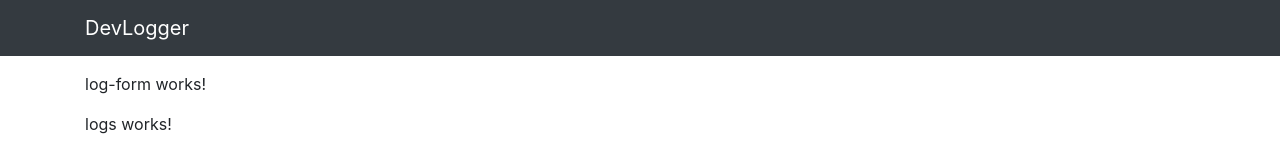
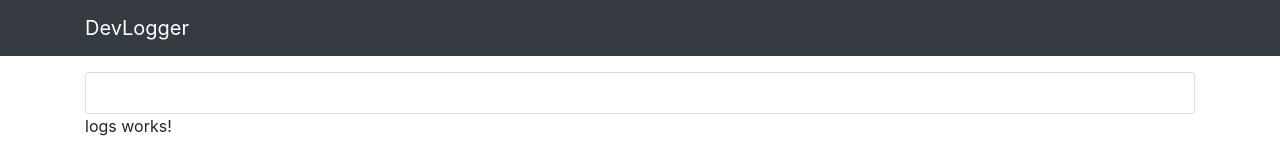
Before and after one commit to michaelromanov/angular_dev_logger_mini_project, an Angular app: page / in a window 1280 px wide. Shown: the top 164 px of the page. Built offline with nearby package versions, Linux system fonts and the light colour scheme.

Commit message:
log-form component html update

```diff
--- a/src/app/components/log-form/log-form.component.html
+++ b/src/app/components/log-form/log-form.component.html
@@ -1 +1 @@
-<p>log-form works!</p>
+<div class="card card-body"></div>
```
